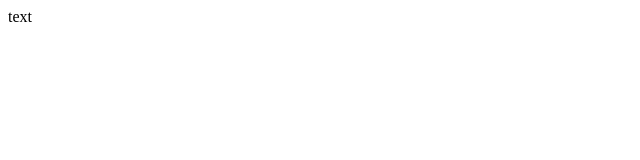
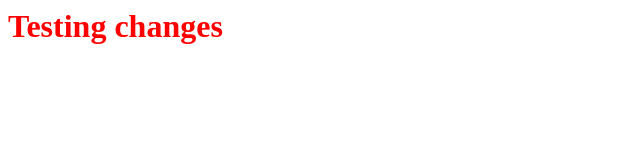
Before and after one commit to JCasper121/git_tests, a plain HTML site: page index.html in a window 1280 px wide. Shown: the whole page, without its empty margins (0-640 px from the left). Drawn offline with Linux system fonts and the light colour scheme.

Commit message:
added script and styles

```diff
--- a/index.html
+++ b/index.html
@@ -1 +1,14 @@
-text
+<!DOCTYPE html>
+<html lang="en">
+<head>
+    <meta charset="UTF-8">
+    <meta http-equiv="X-UA-Compatible" content="IE=edge">
+    <meta name="viewport" content="width=device-width, initial-scale=1.0">
+    <link rel="stylesheet" href="./styles.css"/>
+    <title>Document</title>
+</head>
+<body>
+    <h1 id="header" style="display: none;">Testing changes</h1>
+</body>
+<script src="./script.js"></script>
+</html>
--- a/script.js
+++ b/script.js
@@ -1 +1,8 @@
-text
+
+
+document.onreadystatechange = () => {
+    if (document.readyState === "complete") {
+        console.log("Document loaded")
+        document.getElementById("header").style.display = "inline";
+    }
+  };
--- a/styles.css
+++ b/styles.css
@@ -1 +1,3 @@
-text text
+h1 {
+    color: red;
+}
```
